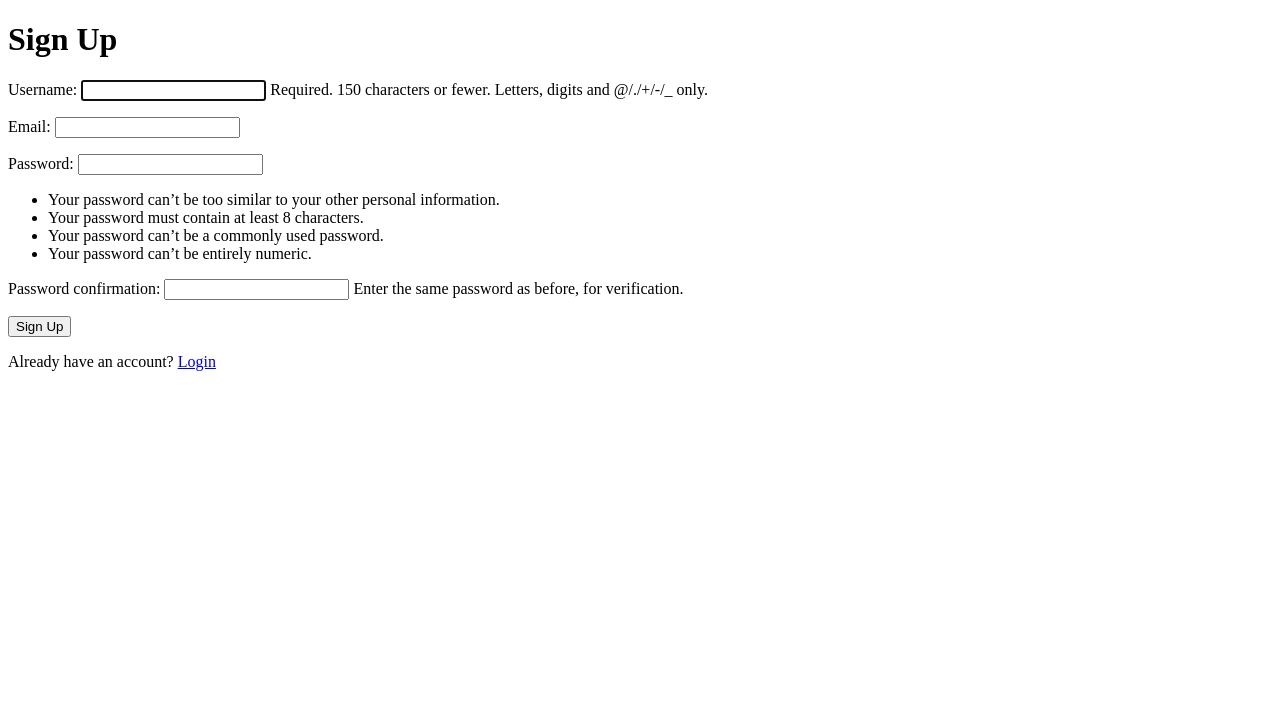
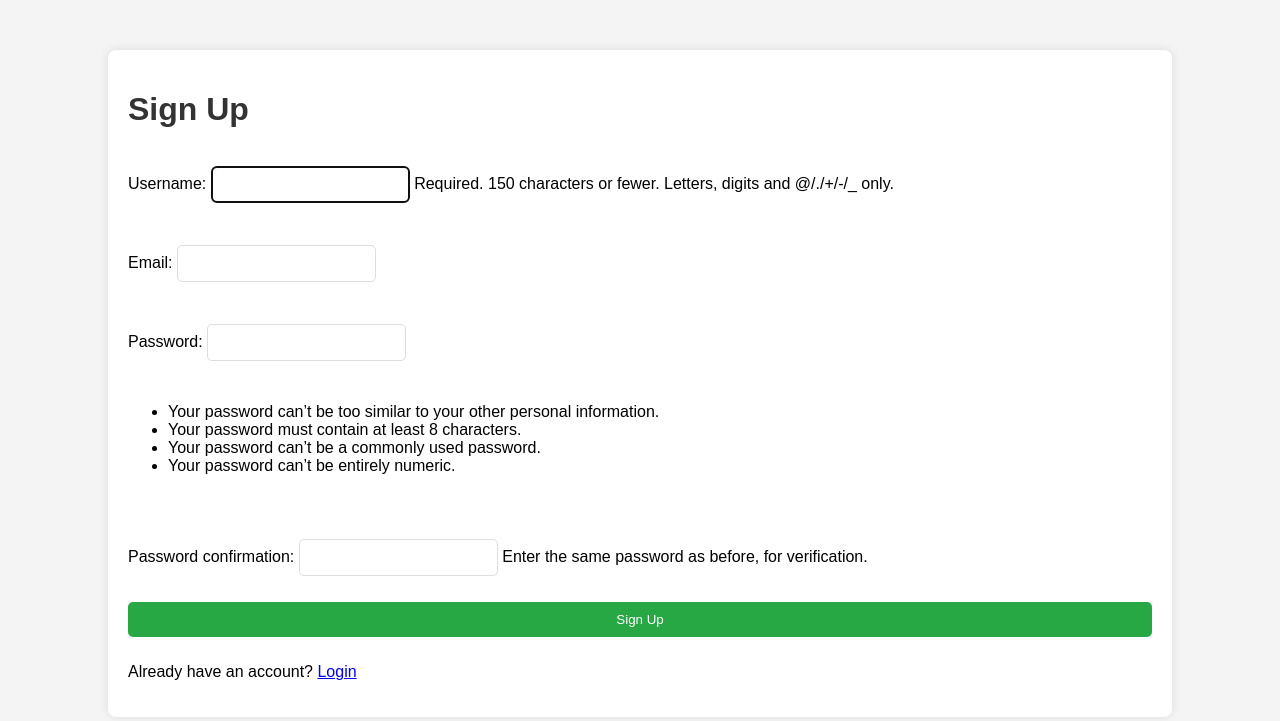
Before and after one commit to Rafael-Leitao/Financial-Dashboard, a Django app: page /signup/ in a window 1280 px wide. Shown: the top 721 px of the page. Run offline with Django 5.2, Linux system fonts and the light colour scheme.

Commit message:
Some css added to home, signup, login and logout

```diff
--- /dev/null
+++ b/financial_dashboard/dashboard/static/css/styles.css
@@ -0,0 +1,48 @@
+/* static/css/styles.css */
+
+body {
+    font-family: Arial, sans-serif;
+    margin: 0;
+    padding: 0;
+    background-color: #f4f4f4;
+}
+
+h1,
+h2,
+h3 {
+    color: #333;
+}
+
+.container {
+    width: 80%;
+    margin: 0 auto;
+    padding: 20px;
+    background: white;
+    box-shadow: 0 0 10px rgba(0, 0, 0, 0.1);
+    border-radius: 8px;
+    margin-top: 50px;
+}
+
+form {
+    display: flex;
+    flex-direction: column;
+}
+
+form input,
+form button {
+    padding: 10px;
+    margin-bottom: 10px;
+    border-radius: 5px;
+    border: 1px solid #ddd;
+}
+
+form button {
+    background-color: #28a745;
+    color: white;
+    border: none;
+    cursor: pointer;
+}
+
+form button:hover {
+    background-color: #218838;
+}
--- a/financial_dashboard/dashboard/templates/dashboard/signup.html
+++ b/financial_dashboard/dashboard/templates/dashboard/signup.html
@@ -3,9 +3,12 @@
 
 <head>
     <title>Sign Up</title>
+    {% load static %}
+    <link rel="stylesheet" type="text/css" href="{% static 'css/styles.css' %}">
 </head>
 
 <body>
+    <div class="container">
         <h1>Sign Up</h1>
         <form method="post">
             {% csrf_token %}
@@ -13,6 +16,7 @@
             <button type="submit">Sign Up</button>
         </form>
         <p>Already have an account? <a href="{% url 'login' %}">Login</a></p>
+    </div>
 </body>
 
 </html>
--- a/financial_dashboard/dashboard/templates/registration/login.html
+++ b/financial_dashboard/dashboard/templates/registration/login.html
@@ -3,9 +3,13 @@
 
 <head>
     <title>Login</title>
+    {% load static %}
+    <link rel="stylesheet" type="text/css" href="{% static 'css/styles.css' %}">
+
 </head>
 
 <body>
+    <div class="container">
         <h1> Login </h1>
         <form method="post">
             {% csrf_token %}
@@ -13,7 +17,7 @@
             <button type="submit"></button>
         </form>
         <p>Don't have an account? <a href="{% url 'signup' %}">Sign up</a></p>
-
+    </div>
 </body>
 
 </html>
--- a/financial_dashboard/financial_dashboard/settings.py
+++ b/financial_dashboard/financial_dashboard/settings.py
@@ -17,6 +17,10 @@ import logging
 # Build paths inside the project like this: BASE_DIR / 'subdir'.
 BASE_DIR = Path(__file__).resolve().parent.parent
 
+STATIC_URL = '/static/'
+
+STATICFILES_DIRS = [os.path.join(BASE_DIR, 'dashboard', 'static'),
+                    ]
 
 # Quick-start development settings - unsuitable for production
 # See https://docs.djangoproject.com/en/5.0/howto/deployment/checklist/
```
Also changed, not shown: financial_dashboard/dashboard/templates/dashboard/home.html (+7 -3 lines), financial_dashboard/dashboard/templates/registration/logged_out.html (+6 -2 lines). Lines whose indentation alone changed are shown as unchanged.
